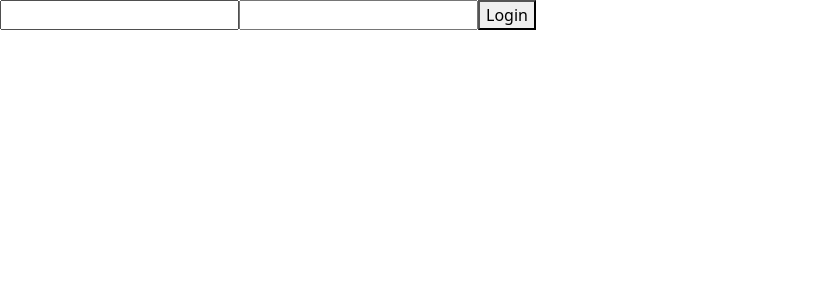
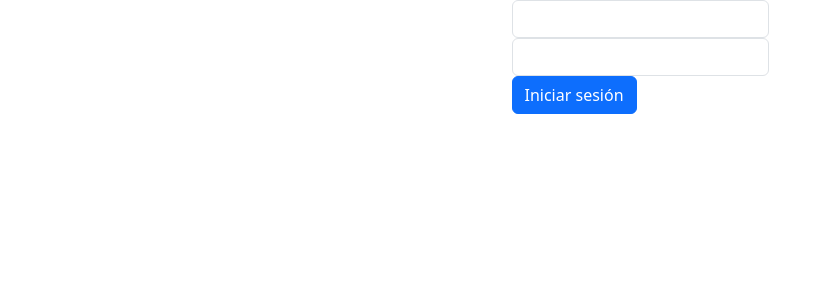
Before and after one commit to Miguelkzk/BuenSabor-Front, a React (Vite) app: page /login in a window 1280 px wide. Shown: the top 300 px of the page, without its empty margins (0-832 px from the left). Built offline with nearby package versions, Linux system fonts and the light colour scheme; the HTML template or start-up script is replaced by a standard one.

Commit message:
Comitt seguridad

```diff
--- a/src/components/NavBar/NavBar.tsx
+++ b/src/components/NavBar/NavBar.tsx
@@ -5,8 +5,16 @@ import Nav from 'react-bootstrap/Nav';
 import Navbar from 'react-bootstrap/Navbar';
 import NavDropdown from 'react-bootstrap/NavDropdown';
 import { useNavigate } from 'react-router-dom';
+import useIsLoggedIn from '../../hooks/useIsLoggedIn';
 function NavBar() {
     const navigate = useNavigate();
+    const isLoggedIn = useIsLoggedIn();
+    function onLogOut() {
+        window.localStorage.removeItem('isLoggedIn');
+        window.localStorage.removeItem('token');
+        window.localStorage.removeItem('role');
+        navigate('/');
+    }
     return (
         <Navbar expand="lg" style={{ backgroundColor: '#F9ED32' }} >
             <Container fluid>
@@ -34,7 +42,7 @@ function NavBar() {
                     <Nav className="me-auto">
                         <Nav.Link onClick={() => navigate('/login')}>Login</Nav.Link>
                     </Nav>
-                    <Nav.Link>Log Out</Nav.Link>
+                    {isLoggedIn && <Nav.Link onClick={onLogOut}>Log Out</Nav.Link>}
                 </Navbar.Collapse>
             </Container>
         </Navbar>
--- a/src/components/PrivateRoute/PrivateRoute.tsx
+++ b/src/components/PrivateRoute/PrivateRoute.tsx
@@ -1,5 +1,6 @@
 import { Navigate } from "react-router-dom";
 import useIsLoggedIn from "../../hooks/useIsLoggedIn";
+import userRole from "../../hooks/userRole";
 
 type PrivateRouteProps = {
   element: React.ReactNode;
@@ -8,9 +9,10 @@ type PrivateRouteProps = {
 const PrivateRoute: React.FC<PrivateRouteProps> = ({ element }) => {
   //Utils
   const isLoggedIn = useIsLoggedIn();
+  const role = userRole();
 
   //Render
-    if (isLoggedIn){
+  if (isLoggedIn && role === "ADMIN") {
     return element;
   }
 
--- a/src/components/Productos/TablaProductos.tsx
+++ b/src/components/Productos/TablaProductos.tsx
@@ -31,7 +31,7 @@ function TablaProductos() {
 
 
     const [productos, setProductos] = useState<Producto[]>([]);
-    const [productosFiltrados, setProductosFiltrados] = useState<Producto[]>([]);
+    const [productosFiltrados, setProductosFiltrados] = useState<Producto[]>(productos);
     const [filtro, setFiltro] = useState<string>("");
 
 
@@ -41,6 +41,7 @@ function TablaProductos() {
             const productos = await
                 ProductoService.getProductos();
             setProductos(productos);
+            setProductosFiltrados(productos);
 
         }
         fetchProductos();
@@ -49,9 +50,14 @@ function TablaProductos() {
 
     //filtrar productos
     const handleSearch = async (filtro: string) => {
-        const productos = await ProductoService.searchProducto(filtro);
-        setProductosFiltrados(productos);
-        console.log(productos);
+        if (filtro.trim() == "") {
+            setProductosFiltrados(productos);
+
+        } else {
+            const productos = await ProductoService.searchProducto(filtro);
+            setProductosFiltrados(productos);
+
+        }
     }
 
     const [selectedProduct, setSelectedProduct] = useState<number | null>(null); //estado para guardar el id del producto
@@ -121,8 +127,13 @@ function TablaProductos() {
                     ))
                 ) : (
                     <>
-                        <h4 style={{ color: 'red' }} >No se han encontrado productos que coincidan con "{filtro}"
-                        </h4>
+                        <h4 style={{ color: 'red' }} >No se han encontrado productos que coincidan con "{filtro}" </h4>
+                        <Button variant="secondary" onClick={() => {
+                            setFiltro("");
+                            setProductosFiltrados(productos);
+                        }}>
+                            Limpiar Filtros
+                        </Button>
                     </>
 
                 )}
--- a/src/components/Productos/VerProducto.tsx
+++ b/src/components/Productos/VerProducto.tsx
@@ -13,10 +13,10 @@ const VerProducto: React.FC<PropsProducto> = ({ prod, onBack }) => {
     }
 
     return (<>
-        <div className="conteiner d-flex justify-content-center align-items-center" style={{ marginTop: '3rem', textAlign: 'center' }}>
+        <div className="container d-flex justify-content-center align-items-center" style={{ marginTop: '3rem', textAlign: 'center' }}>
             <div>
                 <h2>{prod.denominacion}</h2>
-                <div className="conteiner d-flex justify-content-center align-items-center">
+                <div className="container d-flex justify-content-center align-items-center">
                     <img src={prod.urlImagen} />
                 </div>
                 <p>{prod.descripcion}</p>
--- /dev/null
+++ b/src/hooks/userRole.tsx
@@ -0,0 +1,3 @@
+export default function userRole() {
+    return String(window.localStorage.getItem('role'))
+}
--- a/src/pages/Login.tsx
+++ b/src/pages/Login.tsx
@@ -5,45 +5,95 @@ import Form from 'react-bootstrap/Form';
 import Button from 'react-bootstrap/Button';
 import axios from 'axios';
 import HomePage from './HomePage';
+import * as Yup from "yup";
+import { useFormik } from "formik";
+
 
 interface LoginRequest {
     username: string;
     password: string;
 }
 
+const validationSchema = Yup.object().shape({
+    username: Yup.string().required('El usuario es requerido'),
+    password: Yup.string().required('La contraseña es requerida'),
+});
+
 const Login: React.FC = () => {
-  const [username, setUsername] = useState('');
-  const [password, setPassword] = useState('');
     const [error, setError] = useState<string | null>(null);
     const navigate = useNavigate();
 
-  const handleLogin = async () => {
+    const formik = useFormik({
+        initialValues: { username: '', password: '' },
+        validationSchema: validationSchema,
+        onSubmit: (values: LoginRequest) => handleLogin(values),
+    });
+
+    async function handleLogin(loginData: LoginRequest) {
         try {
-          const loginData: LoginRequest = {
-              username: username,
-              password: password,
-          };
             const response = await axios.post('http://localhost:8088/auth/login', loginData);
 
             localStorage.setItem('token', response.data.token);
+            localStorage.setItem('role', response.data.role);
             console.log('Respuesta del backend:', response.data);
-          window.localStorage.setItem('isLoggedIn', 'true')
+            window.localStorage.setItem('isLoggedIn', 'true');
             navigate('/');
-
         } catch (error) {
             // Manejar errores de red u otros errores
             setError('Error de red o servidor');
         }
+    }
+
+    return (
+        <div className="d-flex justify-content-center align-items-center">
+            <Form onSubmit={formik.handleSubmit}>
+                <Form.Group controlId="formUsername">
+                    <Form.Control
+                        name='username'
+                        type='text'
+                        value={formik.values.username || ''}
+                        onChange={formik.handleChange}
+                        onBlur={formik.handleBlur}
+                        isInvalid={Boolean(formik.errors.username && formik.touched.username)}
+                    />
+                    <Form.Control.Feedback type="invalid">
+                        {formik.errors.username}
+                    </Form.Control.Feedback>
+                </Form.Group>
+                <Form.Group controlId="formPassword">
+                    <Form.Control
+                        name="password"
+                        type="password"
+                        value={formik.values.password}
+                        onChange={formik.handleChange}
+                        onBlur={formik.handleBlur}
+                        isInvalid={Boolean(formik.errors.password && formik.touched.password)}
+                    />
+                    <Form.Control.Feedback type="invalid">
+                        {formik.errors.password}
+                    </Form.Control.Feedback>
+                </Form.Group>
+                <Button type="submit">Iniciar sesión</Button>
+            </Form>
+        </div>
+    );
 };
 
-  return (
+export default Login;
+
+
+
+
+
+
+
+
+/*
+
 <div>
             <input type="text" value={username} onChange={(e) => setUsername(e.target.value)} />
             <input type="password" value={password} onChange={(e) => setPassword(e.target.value)} />
             <button onClick={handleLogin}>Login</button>
             {error && <div style={{ color: 'red' }}>{error}</div>}
         </div>
-  );
-};
-
-export default Login;
+*/
```
Lines whose indentation alone changed are shown as unchanged.
